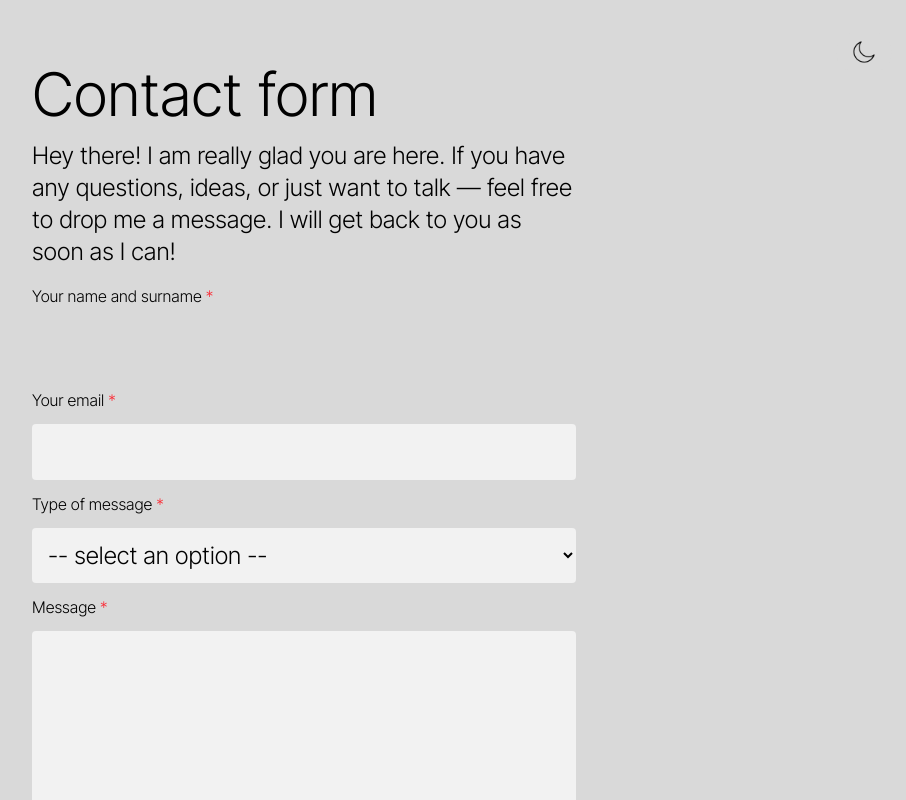
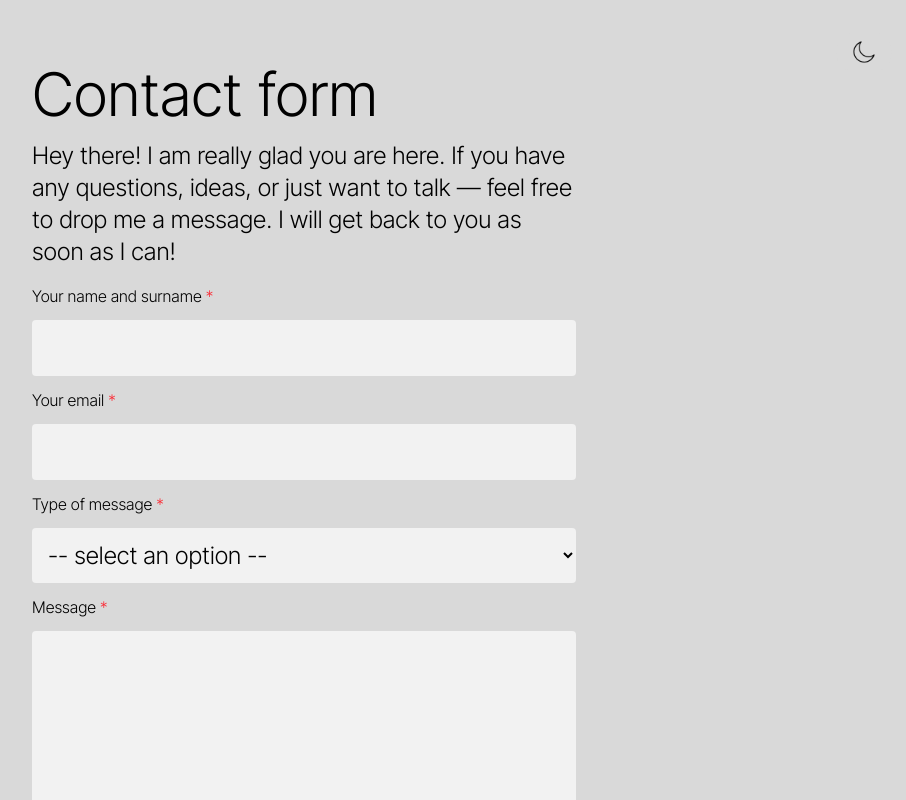
Before and after one commit to Bartan02/bartan02.github.io, a Next.js app: page /en/contact in a window 1280 px wide. Shown: the top 800 px of the page, without its empty margins (336-1242 px from the left). Built offline with nearby package versions, Linux system fonts and the light colour scheme; what tailwindcss-motion would draw is missing.

Commit message:
Fix 'Name and Surname' field.

```diff
--- a/src/app/[locale]/contact/page.tsx
+++ b/src/app/[locale]/contact/page.tsx
@@ -73,7 +73,7 @@ export default function Page() {
                     className={"pb-4 text-xl sm:text-2xl"}> {t("Hey there! I am really glad you are here If you have any questions, ideas, or just want to talk — feel free to drop me a message I will get back to you as soon as I can!")}</span>
                 <form className={"flex flex-col gap-3"} action="https://formsubmit.co/el/mofoca" method="POST" onSubmit={handleSubmit}>
                     <label htmlFor="fullname"> {t("Your name")} <span className={"text-red-500"}>*</span></label>
-                    <input type="text" id="fullname" name="fullname" className={"text-lg sm:text-2xl p-2 sm:p-3 rounded"} required/>
+                    <input type="text" id="fullname" name="fullname" className={"bg-(--background) text-lg sm:text-2xl p-2 sm:p-3 rounded"} required/>
                     <label htmlFor="email">{t("Your email")} <span className={"text-red-500"}>*</span></label>
                     <input type="email" id="email" name="email"
                            className={"bg-(--background) text-lg sm:text-2xl p-2 sm:p-3 rounded"} required/>
```
